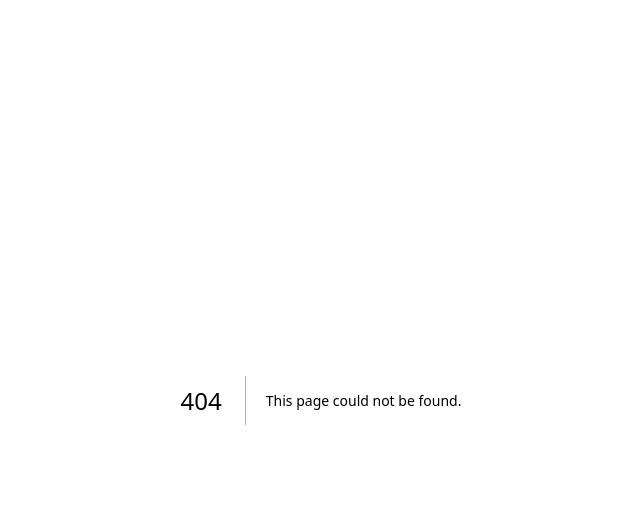
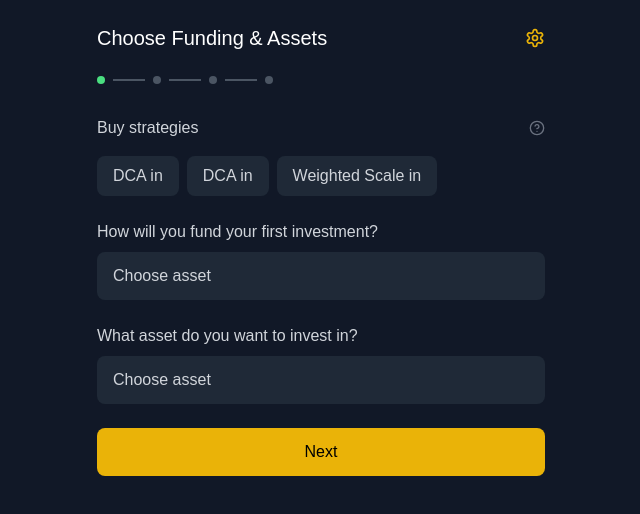
Before and after one commit to Eth-Bangkok-MaiTai-Wallet/safe-frontend, a Next.js app: page /dca-form in a window 1280 px wide. Before the commit this address had no page. Shown: the top 514 px of the page, without its empty margins (319-959 px from the left). Built offline with nearby package versions, Linux system fonts and the light colour scheme.

Commit message:
feat/added DCA page

```diff
--- /dev/null
+++ b/app/dca-form/page.tsx
@@ -0,0 +1,139 @@
+"use client"
+import React, { useState } from 'react';
+import { ArrowLeft, HelpCircle, Settings } from 'lucide-react';
+
+const DeFiInterface = () => {
+  const [currentStep, setCurrentStep] = useState(1);
+
+  const steps = [
+    { number: 1, title: 'Choose Funding & Assets' },
+    { number: 2, title: 'Configure Strategy' },
+    { number: 3, title: 'Post Purchase' },
+    { number: 4, title: 'Confirm & Sign' }
+  ];
+
+  const renderStepIndicator = () => (
+    <div className="flex items-center space-x-2 mb-8">
+      {steps.map((step, index) => (
+        <React.Fragment key={step.number}>
+          <div
+            className={`w-2 h-2 rounded-full ${
+              currentStep >= step.number ? 'bg-green-400' : 'bg-gray-600'
+            }`}
+          />
+          {index < steps.length - 1 && (
+            <div
+              className={`w-8 h-0.5 ${
+                currentStep > step.number ? 'bg-green-400' : 'bg-gray-600'
+              }`}
+            />
+          )}
+        </React.Fragment>
+      ))}
+    </div>
+  );
+
+  const renderStep1 = () => (
+    <div className="space-y-6">
+      <div>
+        <div className="flex justify-between items-center mb-4">
+          <span className="text-gray-300">Buy strategies</span>
+          <HelpCircle size={16} className="text-gray-500" />
+        </div>
+        <div className="flex space-x-2">
+          <button className="px-4 py-2 bg-gray-800 rounded-lg text-gray-300">DCA in</button>
+          <button className="px-4 py-2 bg-gray-800 rounded-lg text-gray-300">DCA in</button>
+          <button className="px-4 py-2 bg-gray-800 rounded-lg text-gray-300">Weighted Scale in</button>
+        </div>
+      </div>
+
+      <div>
+        <label className="block text-gray-300 mb-2">
+          How will you fund your first investment?
+        </label>
+        <div className="relative">
+          <select className="w-full bg-gray-800 text-gray-300 rounded-lg px-4 py-3 appearance-none">
+            <option>Choose asset</option>
+          </select>
+        </div>
+      </div>
+
+      <div>
+        <label className="block text-gray-300 mb-2">
+          What asset do you want to invest in?
+        </label>
+        <div className="relative">
+          <select className="w-full bg-gray-800 text-gray-300 rounded-lg px-4 py-3 appearance-none">
+            <option>Choose asset</option>
+          </select>
+        </div>
+      </div>
+
+      <button
+        onClick={() => setCurrentStep(2)}
+        className="w-full bg-yellow-500 text-black font-medium py-3 rounded-lg"
+      >
+        Next
+      </button>
+    </div>
+  );
+
+  const renderStep2 = () => (
+    <div className="space-y-6">
+      <div className="flex items-center justify-between">
+        <div className="flex items-center space-x-2">
+          <div className="w-6 h-6 bg-blue-500 rounded-full" />
+          <span className="text-gray-300">200 USDC</span>
+        </div>
+        <div className="flex items-center space-x-2">
+          <div className="w-6 h-6 bg-yellow-500 rounded-full" />
+          <span className="text-gray-300">BTC</span>
+        </div>
+      </div>
+
+      <div>
+        <label className="block text-gray-300 mb-2">
+          Start strategy immediately?
+        </label>
+        <div className="flex space-x-2">
+          <button className="px-4 py-2 bg-blue-500/20 text-blue-400 rounded-lg">Yes</button>
+          <button className="px-4 py-2 bg-gray-800 text-gray-300 rounded-lg">No</button>
+        </div>
+      </div>
+
+      <button
+        onClick={() => setCurrentStep(3)}
+        className="w-full bg-yellow-500 text-black font-medium py-3 rounded-lg"
+      >
+        Next
+      </button>
+    </div>
+  );
+
+  return (
+    <div className="min-h-screen bg-gray-900 text-white p-6">
+      <div className="max-w-md mx-auto">
+        <div className="flex items-center justify-between mb-6">
+          <div className="flex items-center space-x-4">
+            {currentStep > 1 && (
+              <button onClick={() => setCurrentStep(currentStep - 1)}>
+                <ArrowLeft size={20} />
+              </button>
+            )}
+            <h1 className="text-xl font-medium">
+              {steps.find(s => s.number === currentStep)?.title}
+            </h1>
+          </div>
+          <Settings size={20} className="text-yellow-500" />
+        </div>
+
+        {renderStepIndicator()}
+
+        {currentStep === 1 && renderStep1()}
+        {currentStep === 2 && renderStep2()}
+      </div>
+    </div>
+  );
+};
+
+export default DeFiInterface;
--- a/package.json
+++ b/package.json
@@ -10,6 +10,7 @@
   },
   "dependencies": {
     "daisyui": "^4.12.23",
+    "lucide-react": "^0.474.0",
     "next": "15.1.6",
     "ox": "^0.6.9",
     "react": "^19.0.0",
```
Also changed, not shown: 2 other files (tests, documents, lock files or other folders).
